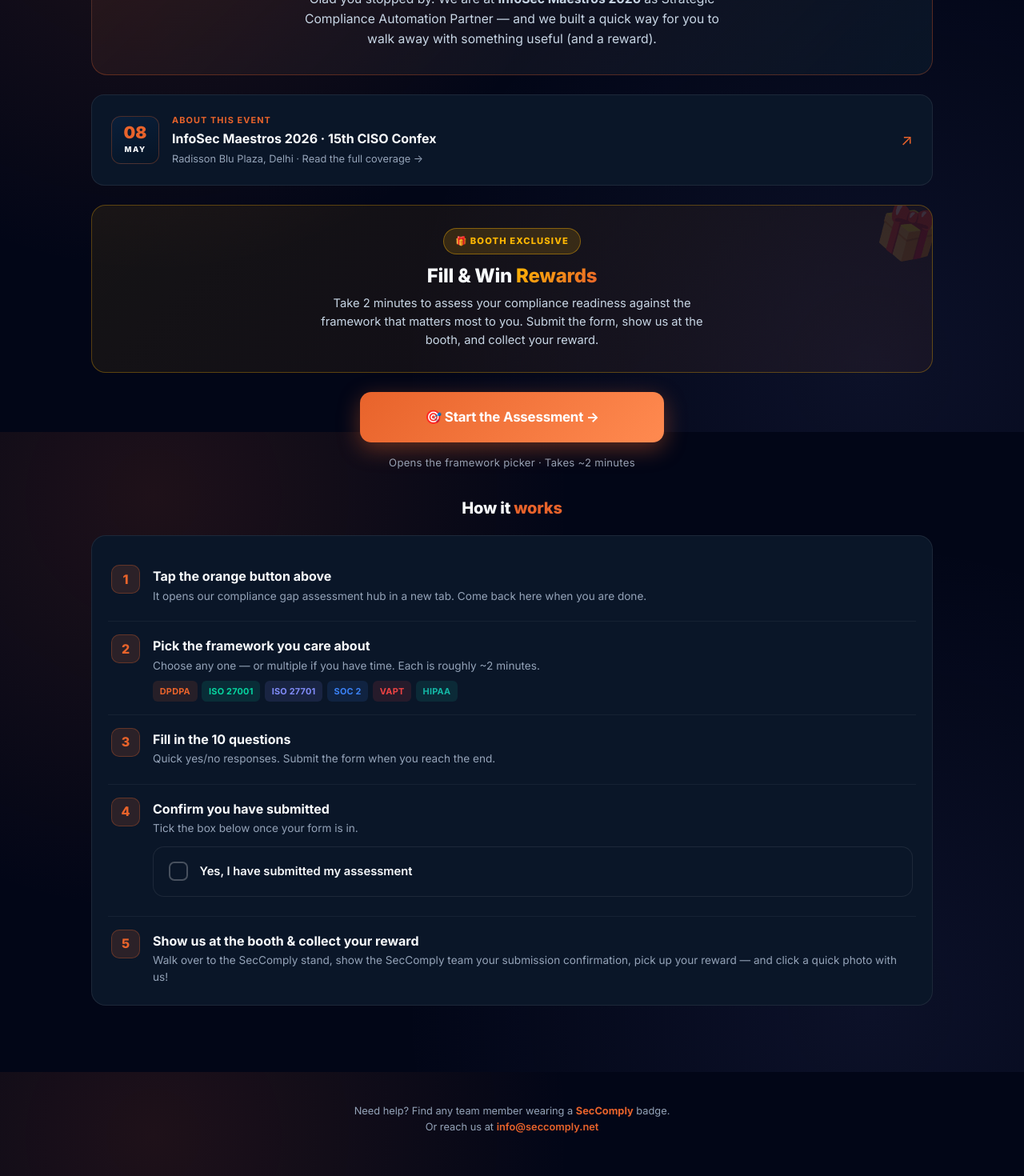
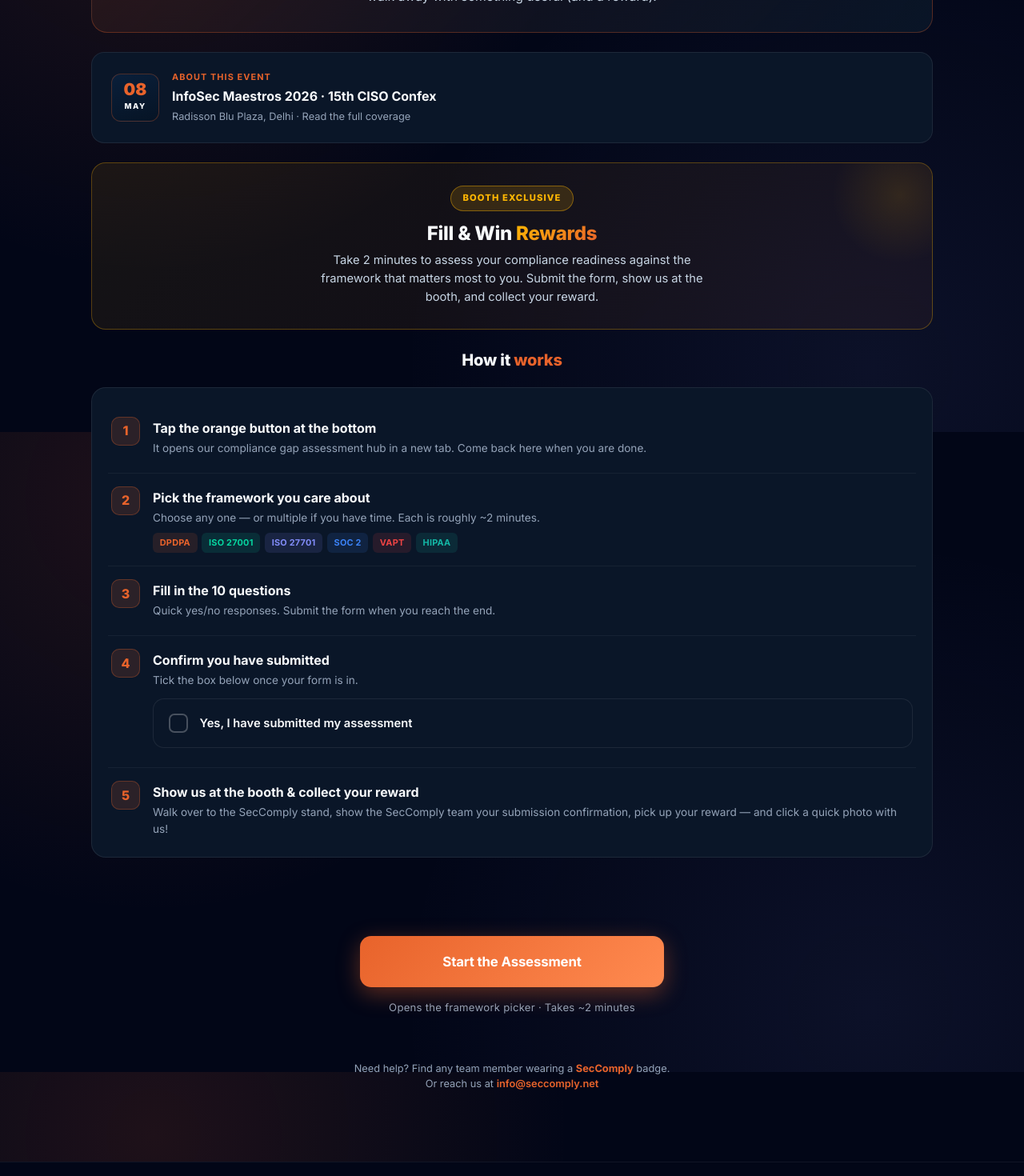
Before and after one commit to null0906/new-sc-website, a Next.js app: page /booth/infosec-maestros-26 in a window 1280 px wide. Shown: the part 260-1730 px from the top of the page at 80% size. Built offline with nearby package versions, Linux system fonts and the light colour scheme.

Commit message:
Refactor reward card styles and update CTA button for clarity

```diff
--- a/pages/booth/infosec-maestros-26.js
+++ b/pages/booth/infosec-maestros-26.js
@@ -192,13 +192,14 @@
           overflow: hidden;
         }
         .reward-card::before {
-          content: '🎁';
+          content: '';
           position: absolute;
-          top: -20px;
-          right: -10px;
-          font-size: 4rem;
-          opacity: 0.15;
-          transform: rotate(15deg);
+          top: -60px;
+          right: -60px;
+          width: 200px;
+          height: 200px;
+          background: radial-gradient(circle, rgba(255,183,3,0.12), transparent 60%);
+          pointer-events: none;
         }
         .reward-tag {
           display: inline-flex;
@@ -241,7 +242,7 @@
 
         /* CTA button — primary action */
         .cta-block {
-          margin-bottom: 2rem;
+          margin: 1rem 0 2rem;
           text-align: center;
         }
         .cta-button {
@@ -484,7 +485,6 @@
 
         {/* WELCOME */}
         <div className="welcome-card reveal">
-          <div className="welcome-emoji">👋</div>
           <h1>Welcome to the <em>SecComply Booth</em></h1>
           <p>Glad you stopped by. We are at <strong>InfoSec Maestros 2026</strong> as Strategic Compliance Automation Partner — and we built a quick way for you to walk away with something useful (and a reward).</p>
         </div>
@@ -498,29 +498,15 @@
           <div className="event-chip-body">
             <div className="event-chip-label">About This Event</div>
             <div className="event-chip-title">InfoSec Maestros 2026 · 15th CISO Confex</div>
-            <div className="event-chip-meta">Radisson Blu Plaza, Delhi · Read the full coverage →</div>
+            <div className="event-chip-meta">Radisson Blu Plaza, Delhi · Read the full coverage</div>
           </div>
-          <div className="event-chip-arrow">↗</div>
         </a>
 
         {/* REWARD CALLOUT */}
         <div className="reward-card reveal">
-          <span className="reward-tag">🎁 Booth Exclusive</span>
+          <span className="reward-tag">Booth Exclusive</span>
           <h2>Fill &amp; Win <em>Rewards</em></h2>
           <p>Take 2 minutes to assess your compliance readiness against the framework that matters most to you. Submit the form, show us at the booth, and collect your reward.</p>
-        </div>
-
-        {/* PRIMARY CTA */}
-        <div className="cta-block reveal">
-          <a
-            href="https://seccomply.net/resources/tools/compliance-gap-assessment"
-            target="_blank"
-            rel="noopener noreferrer"
-            className="cta-button"
-          >
-            🎯 Start the Assessment →
-          </a>
-          <div className="cta-sub">Opens the framework picker · Takes ~2 minutes</div>
         </div>
 
         {/* STEPS */}
@@ -530,7 +516,7 @@
           <div className="step">
             <div className="step-num"><span>1</span></div>
             <div className="step-body">
-              <h4>Tap the orange button above</h4>
+              <h4>Tap the orange button at the bottom</h4>
               <p>It opens our compliance gap assessment hub in a new tab. Come back here when you are done.</p>
             </div>
           </div>
@@ -591,11 +577,24 @@
 
         {/* REWARD UNLOCK PANEL */}
         <div className={`reward-unlock ${confirmed ? 'is-visible' : ''}`}>
-          <h3>🎉 You're set — head to the booth</h3>
+          <h3>You're set — head to the booth</h3>
           <p>Show this confirmation to any SecComply team member at the booth.</p>
           <div className="reward-instructions">
             <strong>What's next:</strong> Walk over to the SecComply stand on the showcase floor, show your submitted form on your device, collect your reward, and grab a quick photo with the team. See you there!
           </div>
+        </div>
+
+        {/* PRIMARY CTA */}
+        <div className="cta-block reveal">
+          <a
+            href="https://seccomply.net/resources/tools/compliance-gap-assessment"
+            target="_blank"
+            rel="noopener noreferrer"
+            className="cta-button"
+          >
+            Start the Assessment
+          </a>
+          <div className="cta-sub">Opens the framework picker · Takes ~2 minutes</div>
         </div>
 
         {/* FOOTER NOTE */}
```
